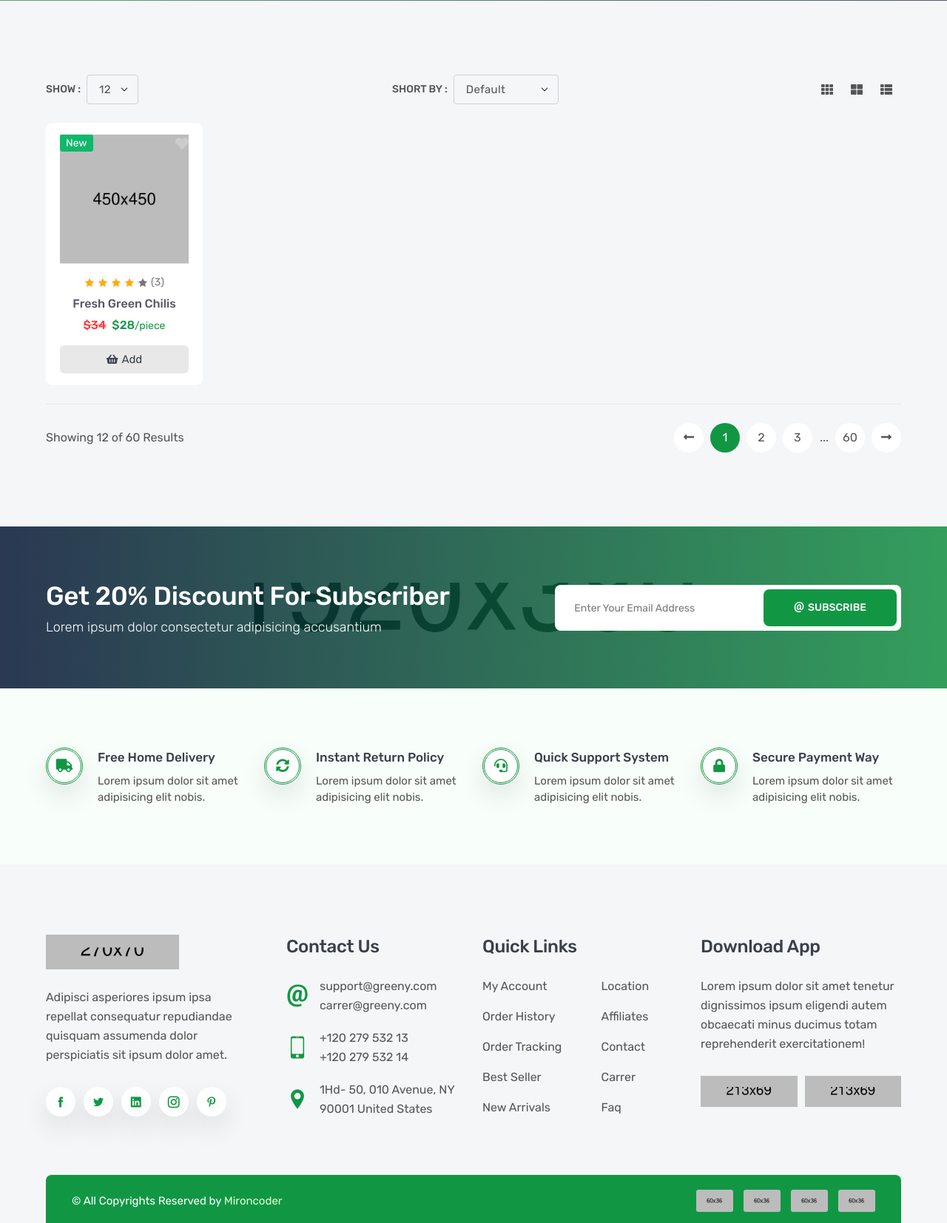
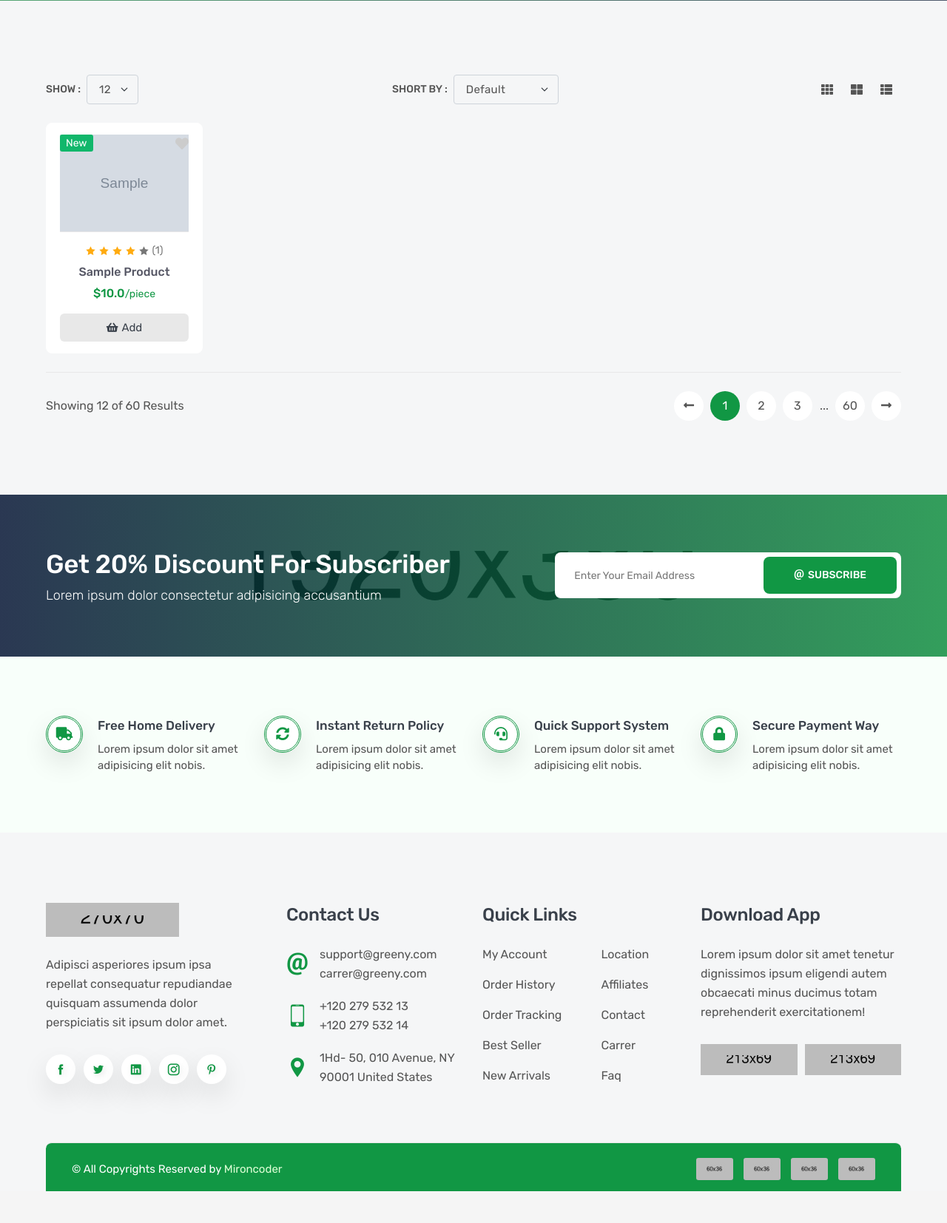
Before and after one commit to mohamedelazb86/amazon-4, a Django app: page /products/ in a window 1280 px wide. Shown: the part 487-2141 px from the top of the page at 74% size. After the commit the page ends 2098 px from the top, so only its background shows below. Run offline with Django 4.2, Linux system fonts and the light colour scheme; tables that the repository leaves empty hold one stand-in row (values such as "Sample post"); grey boxes marked "Sample" are stand-in pictures; some libraries are stand-ins or nearby versions.

Commit message:
add reviews count

```diff
--- a/products/models.py
+++ b/products/models.py
@@ -28,6 +28,12 @@
         self.slug=slugify(self.name)
         super(Product,self).save(*args,**kwargs)
 
+
+    @property
+    def review_count(self):
+        reviews=self.review_product.all().count()
+        return reviews
+
 class ProductImage(models.Model):
     product=models.ForeignKey(Product,related_name='image_product',on_delete=models.CASCADE)
     images=models.ImageField(upload_to='images')
--- a/products/templates/products/product_list.html
+++ b/products/templates/products/product_list.html
@@ -60,13 +60,13 @@
                             <div class="product-card">
                                 <div class="product-media">
                                     <div class="product-label">
-                                        <label class="label-text new">new</label>
+                                        <label class="label-text new">{{object.flag}}</label>
                                     </div>
                                     <button class="product-wish wish">
                                         <i class="fas fa-heart"></i>
                                     </button>
-                                    <a class="product-image" href="product-video.html">
-                                        <img src="images/product/01.jpg" alt="product">
+                                    <a class="product-image" href="/products/{{object.slug}}">
+                                        <img src="{{object.image.url}}" alt="product">
                                     </a>
                                     <div class="product-widget">
                                         <a title="Product Compare" href="compare.html" class="fas fa-random"></a>
@@ -81,14 +81,14 @@
                                         <i class="active icofont-star"></i>
                                         <i class="active icofont-star"></i>
                                         <i class="icofont-star"></i>
-                                        <a href="product-video.html">(3)</a>
+                                        <a href="product-video.html">({{object.review_count}})</a>
                                     </div>
                                     <h6 class="product-name">
-                                        <a href="product-video.html">fresh green chilis</a>
+                                        <a href="/products/{{object.slug}}">{{object.name}}</a>
                                     </h6>
                                     <h6 class="product-price">
-                                        <del>$34</del>
-                                        <span>$28<small>/piece</small></span>
+
+                                        <span>${{object.price}}<small>/piece</small></span>
                                     </h6>
                                     <button class="product-add" title="Add to Cart">
                                         <i class="fas fa-shopping-basket"></i>
--- a/products/views.py
+++ b/products/views.py
@@ -5,7 +5,8 @@
 class Product_list(ListView):
     model=Product
     template_name='products/product_list.html'
+    paginate_by=25
 
 class product_detail(DetailView):
     model=Product
-    template_name='product/product_detail.html'
+    template_name='products/product_detail.html'
```
